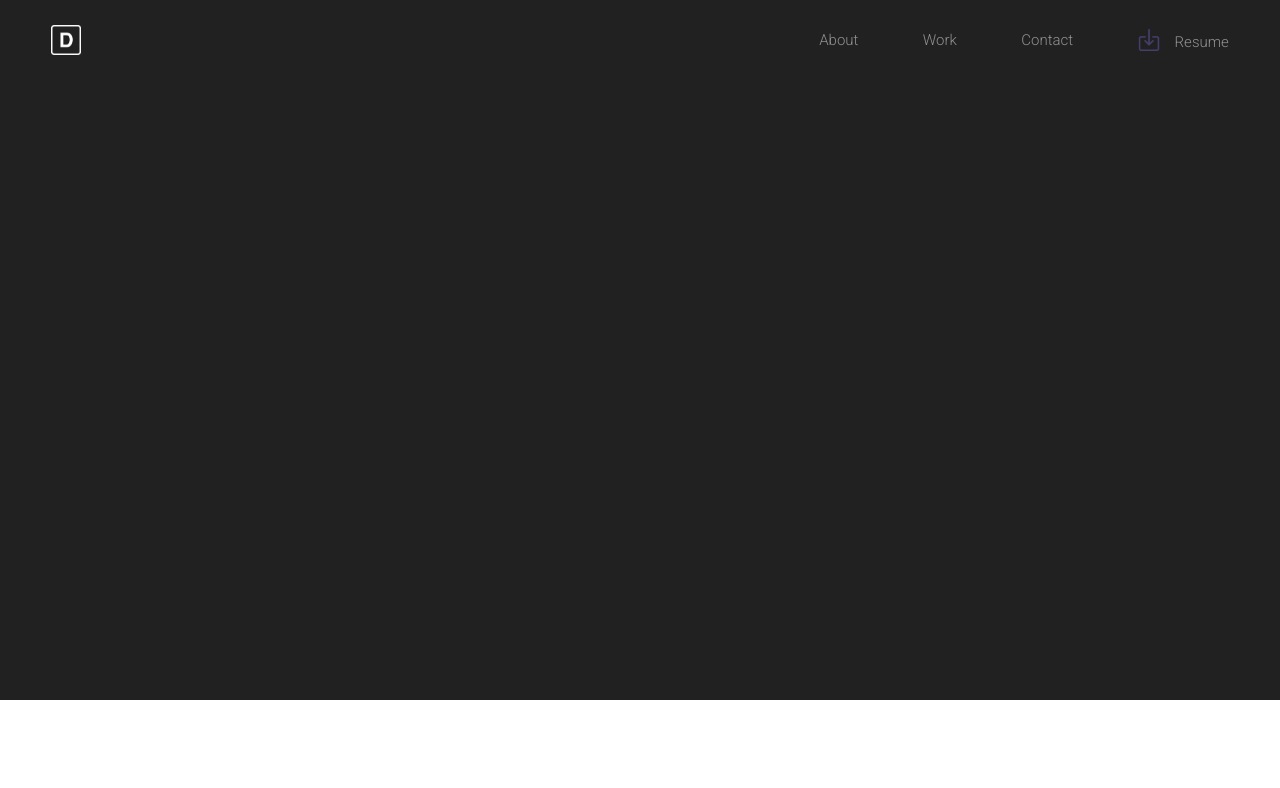
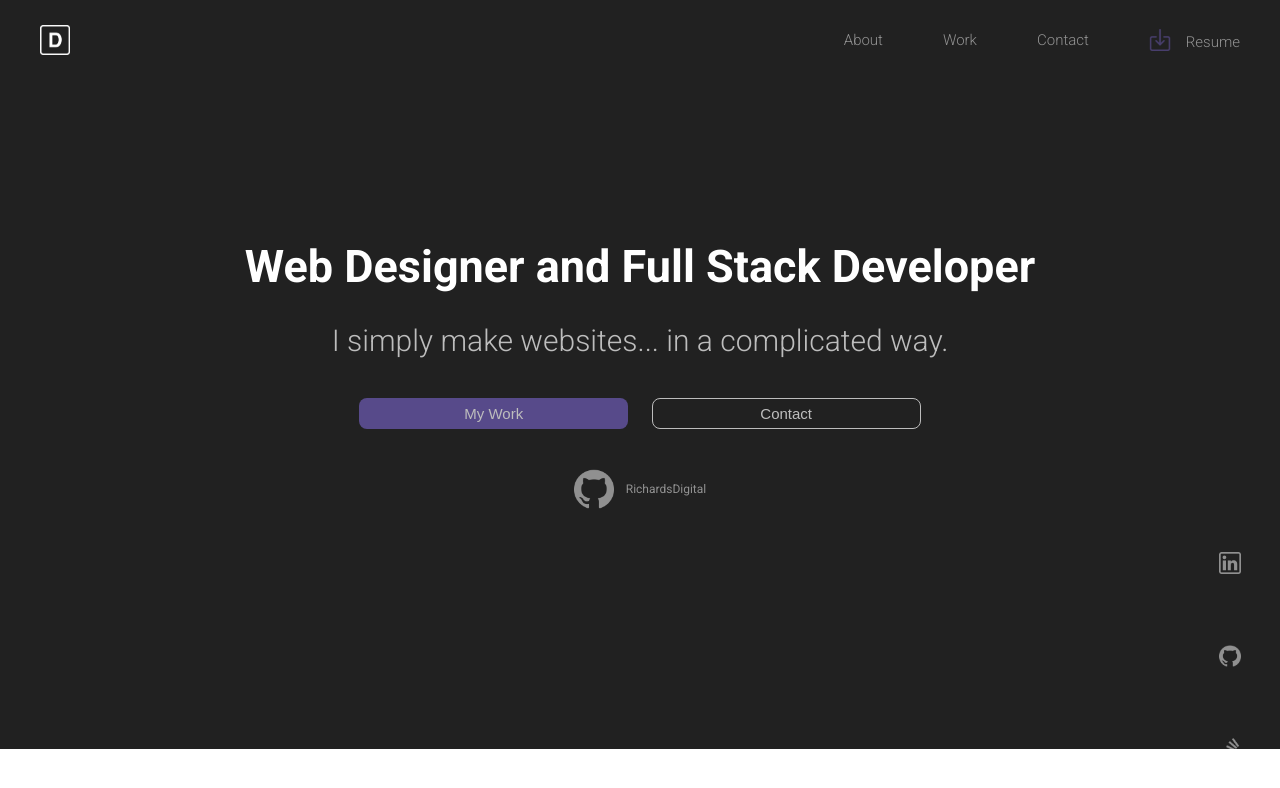
Before and after one commit to RichardsDigital/DanielPortfolio, a React (Create React App) app: page / in a window 1280 px wide. Shown: the top 788 px of the page. Built offline with nearby package versions, Linux system fonts and the light colour scheme.

Commit message:
Added home page

```diff
--- a/src/App.js
+++ b/src/App.js
@@ -11,6 +11,9 @@ const GlobalStyle = createGlobalStyle`
   * {
     margin: 0;
     padding: 0;
+    :focus {
+    outline: none;
+    }
   };
 `
 
@@ -20,11 +23,12 @@ function App() {
       <GlobalStyle />
 
         <Nav/>
+        <Footer/>
+
         <Home/>
         {/* <About/> */}
         {/* <Work/> */}
         {/* <Contact/> */}
-        {/* <Footer/> */}
     </div>
   );
 }
--- a/src/components/partials/Footer.jsx
+++ b/src/components/partials/Footer.jsx
@@ -1,8 +1,47 @@
 import React, { useState } from 'react';
 import styled from 'styled-components';
+import linkedinIcon from '../../images/icons/linkedin.png';
+import githubIcon from '../../images/icons/github.png';
+import stackOverflowIcon from '../../images/icons/stack-overflow.png';
+
+const StyledFooter = styled.div`
+    position: fixed;
+    z-index: 1;
+    right:0;
+    height: 100%;
+    width: 100px;
+    display: grid;
+    grid-template-rows: 40px 64% 1fr 40px;
+`
+
+const IconContainer = styled.div`
+    grid-row: 3/4;
+    display: flex;
+    flex-direction: column;
+    align-items: center;
+    justify-content: space-between;
+`
+
+const LogoIcon = styled.img`
+    opacity: 0.5;
+    height: 22px;
+    width: 22px;
+    cursor: pointer;
+    &:hover {
+        opacity: 1;
+    }
+`
 
 const Footer = () => {
-    return <h1>Footer</h1>
+    return (
+        <StyledFooter>
+            <IconContainer>
+                <LogoIcon src={linkedinIcon}/>
+                <LogoIcon src={githubIcon}/>
+                <LogoIcon src={stackOverflowIcon}/>
+            </IconContainer>
+        </StyledFooter>
+    )
 }
 
 export default Footer;
--- a/src/components/partials/Nav.jsx
+++ b/src/components/partials/Nav.jsx
@@ -9,16 +9,14 @@ const StyledNav = styled.div`
     height: 80px;
     width: 100%;
     background-color: #212121;
-    display: grid;
-    grid-template-columns: 4% 60% 1fr 4%;
+    display: flex;
 `
 const PageLogoContainer = styled.div`
     position: relative;
-    grid-column: 2/3;
     height: 100%;
-    width: 100%;
     display: flex;
     align-items: center;
+    margin-left: 40px;
 `
 
 const LogoIcon = styled.img`
@@ -27,16 +25,17 @@ const LogoIcon = styled.img`
 `
 
 const PageTitlesContainer = styled.div`
-    position: relative;
+    position: absolute;
+    right:0;
     height: 100%;
-    width: 100%;
-    grid-column: 3/4;
     display: flex;
     align-items: center;
     justify-content: space-between;
+    margin-right: 40px;
 `
 
 const PageTitle = styled.a`
+    margin: 0 0 0 60px;
     color: white;
     font-family: 'Roboto', sans-serif;
     font-weight: 200;
@@ -49,6 +48,7 @@ const PageTitle = styled.a`
 `
 
 const ResumeButton = styled.div`
+    margin: 0 0 0 60px;
     display: flex;
     align-items: flex-end;
     opacity: 0.5;
--- a/src/components/sections/Home.jsx
+++ b/src/components/sections/Home.jsx
@@ -1,17 +1,104 @@
 import React, { useState } from 'react';
+import githubIcon from '../../images/icons/github.png';
 import styled from 'styled-components';
 
 const HomeSection = styled.section`
     position: relative;
-    height: 700px;
+    display: flex;
+    align-items: center;
+    justify-content: center;
     width: 100%;
     background-color: #212121;
+`
+
+const ContentContainer = styled.section`
+    display: flex;
+    flex-direction: column;
+    align-items: center;
+    justify-content: center;
+    background-color: none;
+    padding: 240px 0;
+`
+
+const HeaderText = styled.h1`
+    color: white;
+    font-family: 'Roboto', sans-serif;
+    font-weight: 600;
+    font-size: 45px;
+    text-align: center;
+    padding-bottom: 30px;
+`
+const SubHeaderText = styled.h3`
+    color: white;
+    font-family: 'Roboto', sans-serif;
+    font-weight: 200;
+    font-size: 30px;
+    text-align: center;
+    opacity: 0.7;
+    padding-bottom: 40px;
+`
+
+const ButtonContainer = styled.div`
+    display: flex;
+    justify-content: space-around;
+    width: 74%;
+    padding-bottom: 40px;
+`
+
+const PageButton = styled.button`
+    color: white;
+    font-size: 15px;
+    width: 46%;
+    padding: 6px 0;
+    border-radius: 8px;
+    border: none;
+    cursor: pointer;
+    opacity: 0.7;
+    &:hover {
+        opacity: 1;
+    }
+`
+
+const GithubContainer = styled.div`
+    display: flex;
+    align-items: center;
+    justify-content: center;
+    cursor: pointer;
+    opacity: 0.5;
+    &:hover {
+        opacity: 1;
+    }
+`
+
+const LogoIcon = styled.img`
+    height: 40px;
+    width: 40px;
+`
+
+const GithubUN = styled.p`
+    font-family: 'Roboto', sans-serif;
+    font-weight: 400;
+    color: white;
+    font-size: 12px;
+    margin-left: 12px;
 `
 
 const Home = () => {
     return (
         <HomeSection>
-
+            <ContentContainer>
+                <HeaderText>Web Designer and Full Stack Developer</HeaderText>
+                <SubHeaderText>I simply make websites... in a complicated way.</SubHeaderText>
+                <ButtonContainer>
+                    <PageButton style={{backgroundColor: '#6F5CB7'}}>My Work</PageButton>
+                    <PageButton style={{backgroundColor: 'transparent',
+                        border: '1px solid white'}}>Contact</PageButton>
+                </ButtonContainer>
+                <GithubContainer>
+                    <LogoIcon src={githubIcon}/>
+                    <GithubUN>RichardsDigital</GithubUN>
+                </GithubContainer>
+            </ContentContainer>
         </HomeSection>
     )
 }
```
